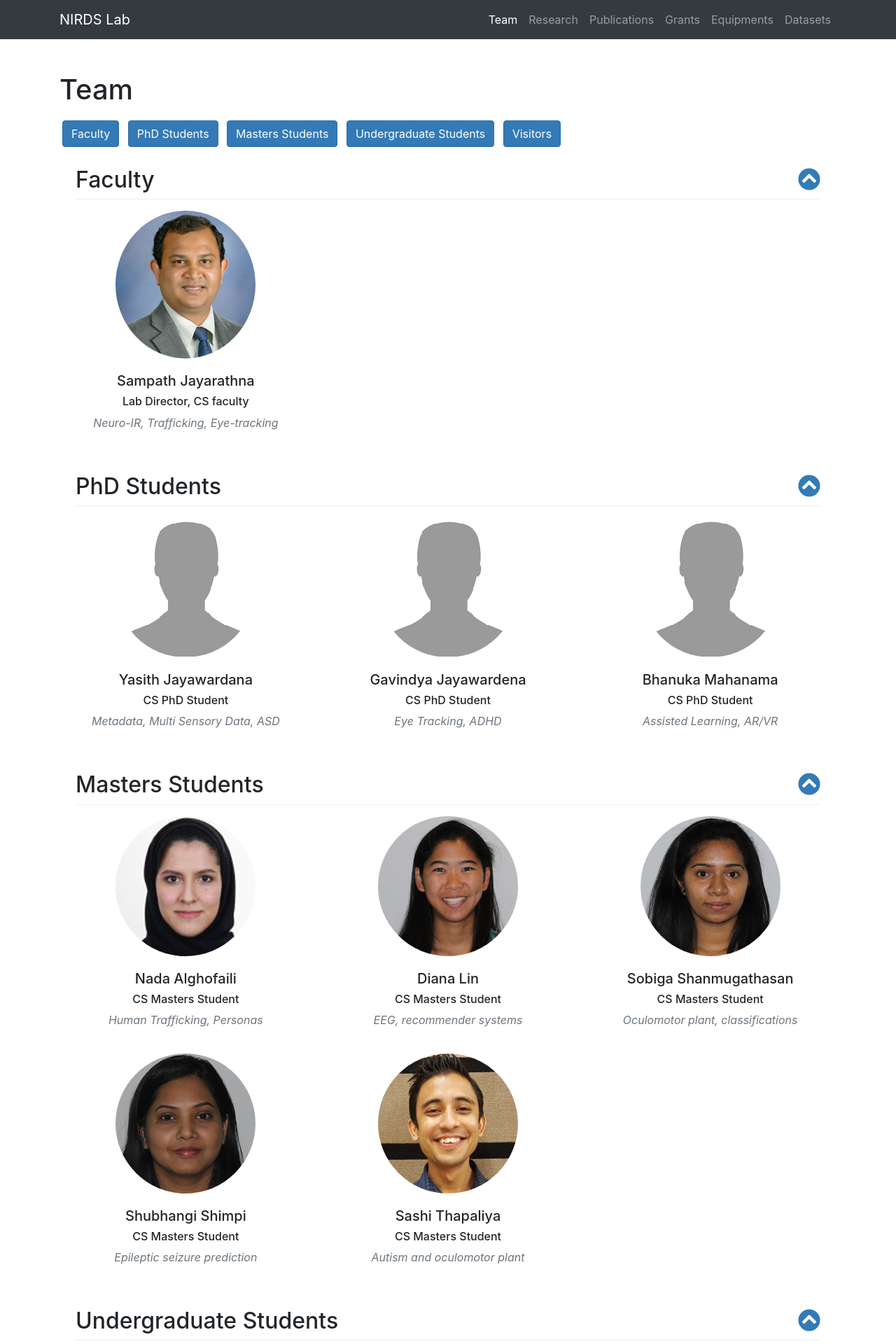
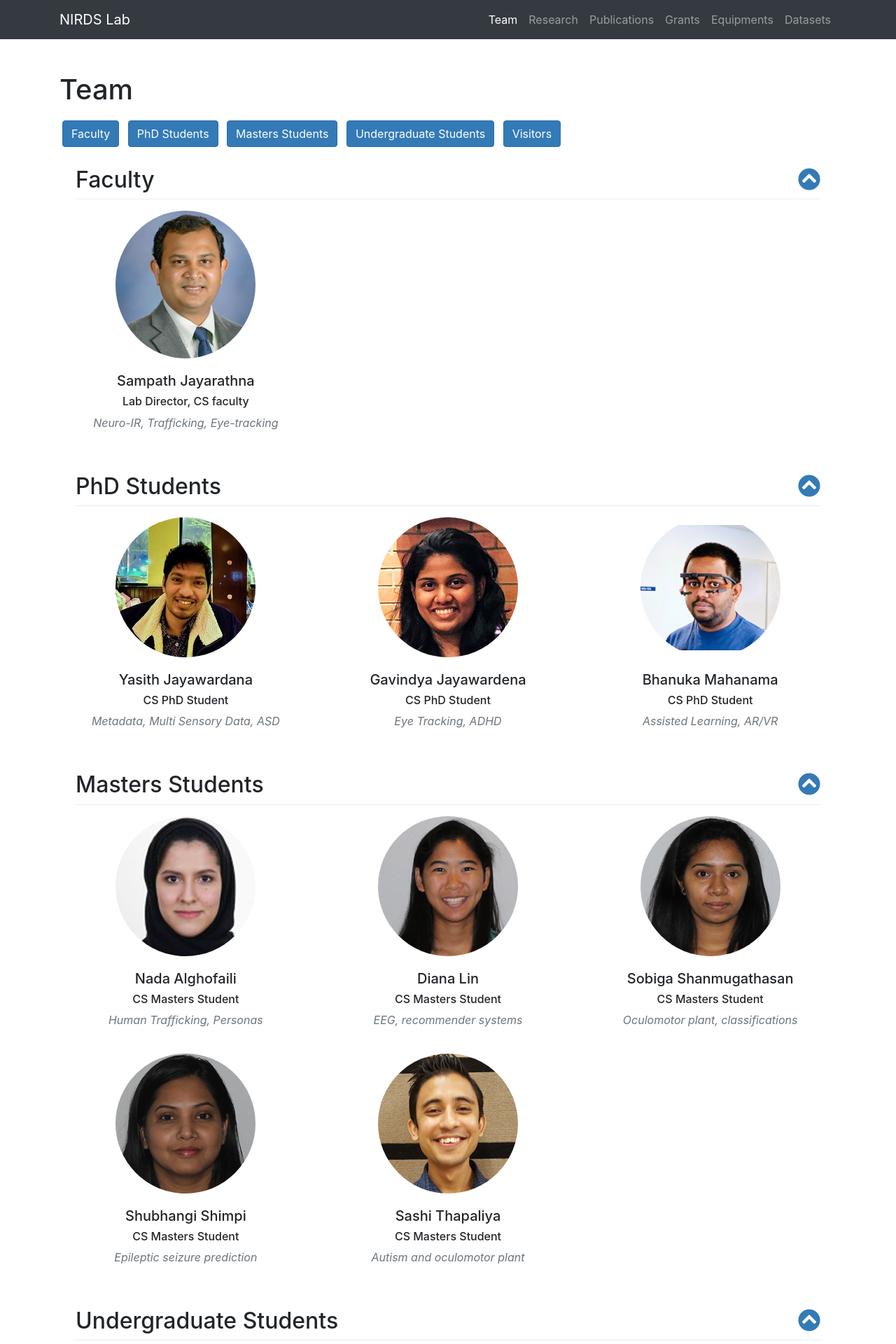
Before and after one commit to nirdslab/nirdslab.github.io, a Jekyll site: the page built from team.md, in a window 1280 px wide. Shown: the top 1920 px of the page at 70% size. Built offline with Jekyll 4.4.1, drawn with Linux system fonts in a browser that asks for light colours; nearby versions of some CDN libraries.

Commit message:
add photos of phd students

```diff
--- a/_data/team.yml
+++ b/_data/team.yml
@@ -7,15 +7,15 @@
 - category: 'PhD Students'
   members:
     - name: 'Yasith Jayawardana'
-      img: ''
+      img: '/assets/img/team/yasith.jpg'
       title: 'CS PhD Student'
       interests: 'Metadata, Multi Sensory Data, ASD'
     - name: 'Gavindya Jayawardena'
-      img: ''
+      img: '/assets/img/team/gavindya.png'
       title: 'CS PhD Student'
       interests: 'Eye Tracking, ADHD'
     - name: 'Bhanuka Mahanama'
-      img: ''
+      img: '/assets/img/team/bhanuka.png'
       title: 'CS PhD Student'
       interests: 'Assisted Learning, AR/VR'
 - category: 'Masters Students'
```
Also changed, not shown: assets/img/team/bhanuka.png (added), assets/img/team/gavindya.png (added), assets/img/team/yasith.jpg (added).
